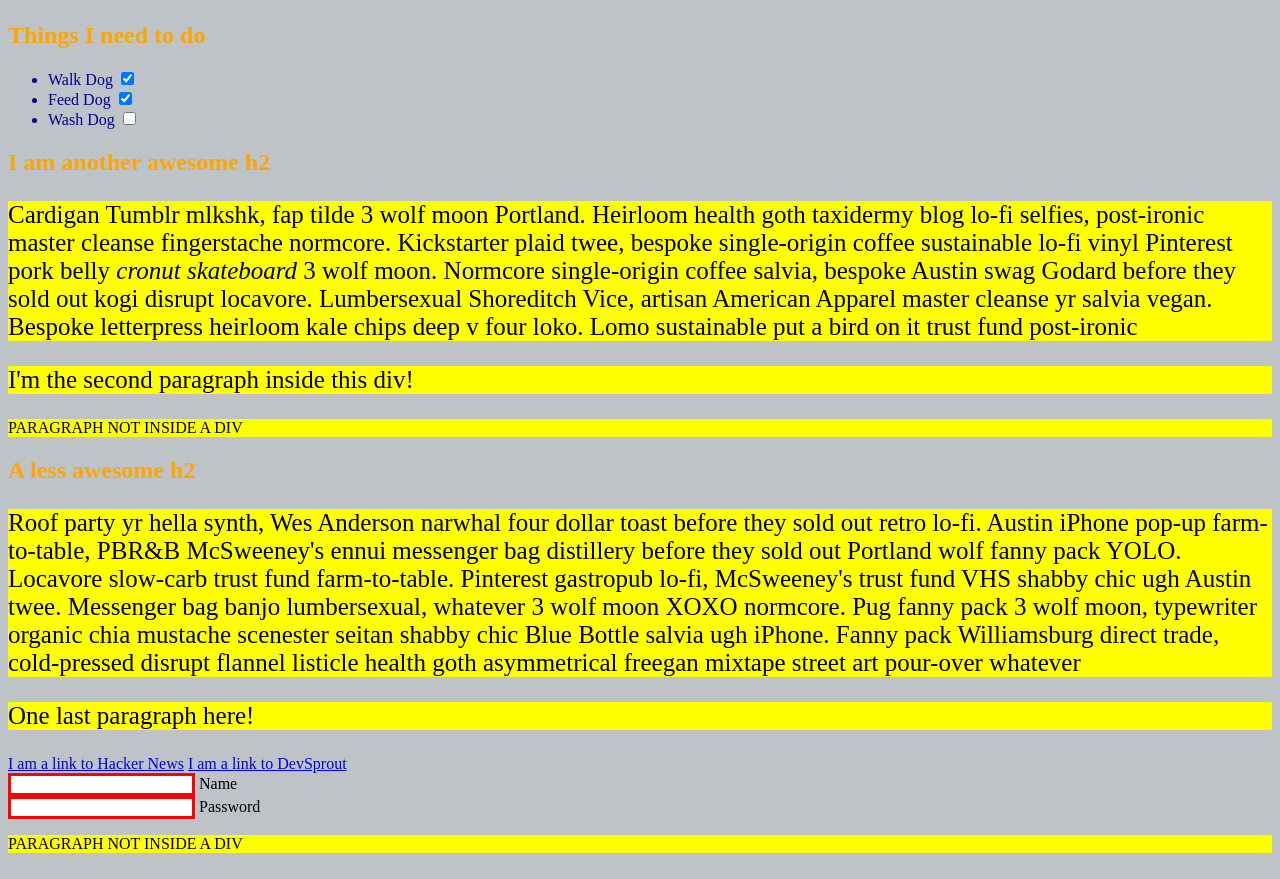
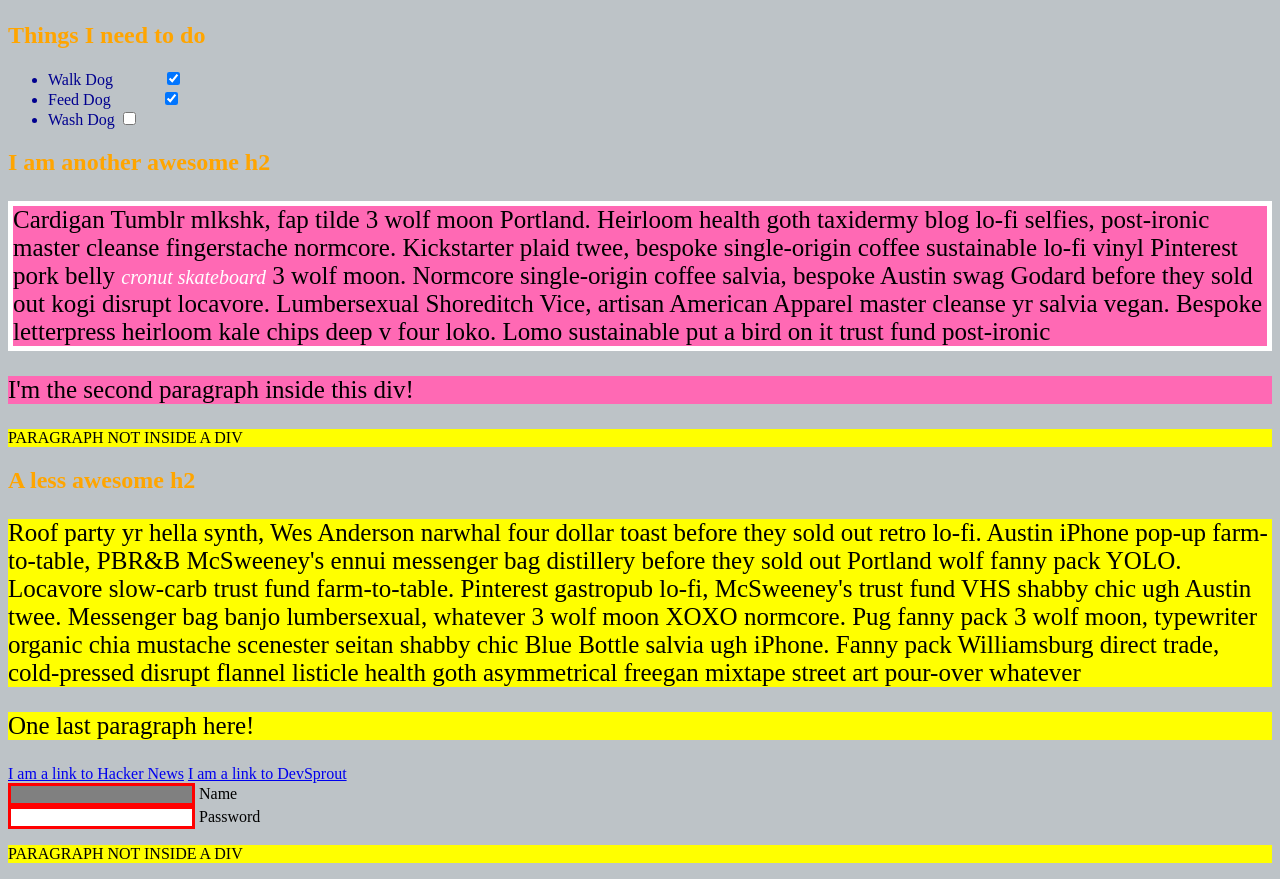
Before and after one commit to gluppino/udemy, a plain HTML site: page CSS/09_Selector_Exercise_Starter/selectorsExercise.html in a window 1280 px wide. Shown: the part 442-1321 px from the top of the page. Drawn offline with Linux system fonts and the light colour scheme.

Commit message:
Update selectors.css

```diff
--- a/CSS/09_Selector_Exercise_Starter/selectors.css
+++ b/CSS/09_Selector_Exercise_Starter/selectors.css
@@ -33,7 +33,7 @@ input {
 
 /* Give everything with the class 'hello' a white background*/
 .hello {
-    background-color: white;
+    background: white;
 }
 
 /* Give the element with id 'special' a 2px solid blue border(pick your own rgb blue)*/
@@ -47,26 +47,33 @@ div p {
 }
 
 /*Make only inputs with type 'text' have a gray background*/
-input * text {
+input[type=text] {
     background-color: gray;
 }
 
 /* Give both <p>'s inside the 3rd <div> a pink background*/
-
+div:nth-of-type(3)  p {
+    background-color: hotpink;
+}
 
 /* Give the 2nd <p> inside the 3rd <div> a 5px white border*/
-
+div:nth-of-type(3) p:nth-child(2) {
+    border: 5px solid white;
+}
 
 /* Make the <em> in the 3rd <div> element white and 20px font(font-size:20px)*/
-
-
+div:nth-of-type(3) em {
+    color: white;
+    font-size: 20px;
+}
 
 /*BONUS CHALLENGES*/
 /*You may need to research some other selectors and properties*/
 
 /*Make all "checked" checkboxes have a left margin of 50px(margin-left: 50px)*/
-
-
+input[type=checkbox]:checked {
+    margin-left: 50px;
+}
 /* Make the <label> elements all UPPERCASE without changing the HTML(definitely look this one up*/
 
 
```
